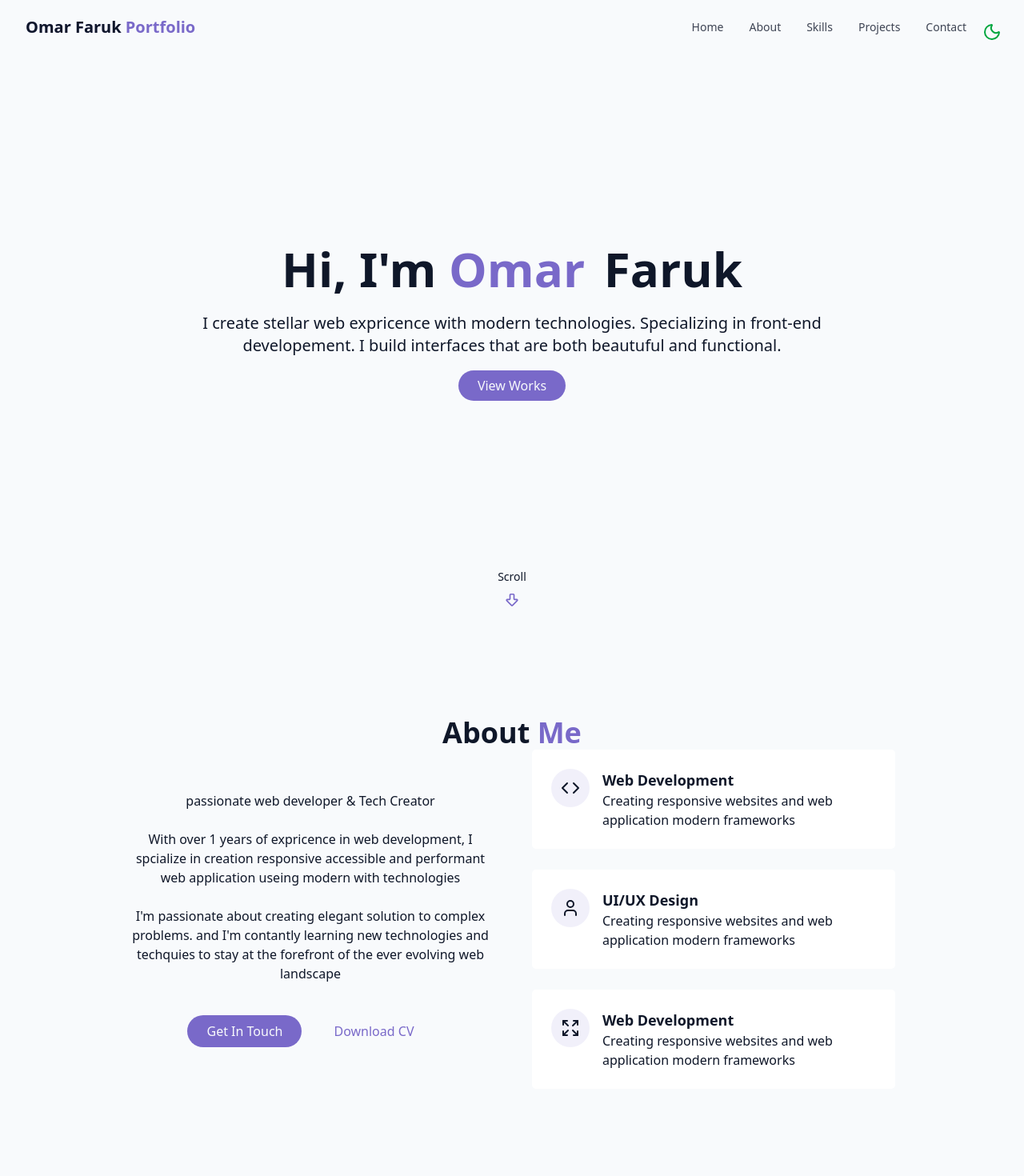
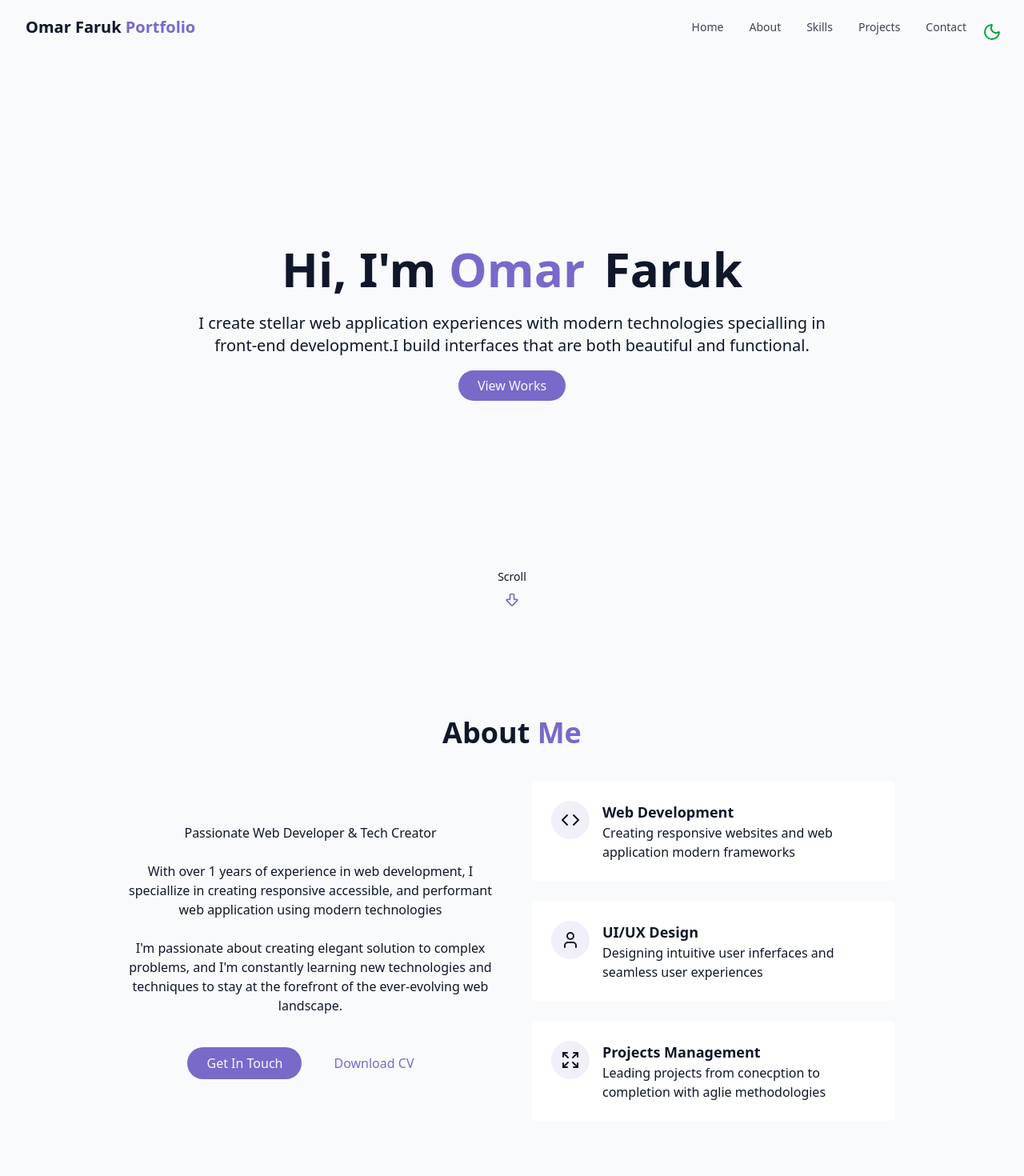
Before and after one commit to Omarfaruk1820/Omar-Faruk-Portfolio, a React (Vite) app: page / in a window 1280 px wide. Shown: the top 1470 px of the page at 80% size. Built offline with nearby package versions, Linux system fonts and the light colour scheme.

Commit message:
add some about section

```diff
--- a/src/Components/AboutSection.jsx
+++ b/src/Components/AboutSection.jsx
@@ -1,32 +1,36 @@
 import { Code, ExpandIcon, User } from "lucide-react";
+import resumeURL from "../assets/Resume/Md.Omar Faruk Resume (1) (1).pdf"
 
 const AboutSection = () => {
   return (
     <section id="about" className="py-24 px-4 relative">
       <div className="container mx-auto max-w-5xl">
-        <h2 className="text-3xl md:text-4xl font-bold md-12 text-center">
+        <h2 className="text-3xl mb-6 md:text-4xl font-bold md-12 text-center">
           About <span className="text-primary">Me</span>
         </h2>
-        <div className="grid grid-col-1 md:grid-cols-2 gap-12 items-center">
+        <div className="grid grid-col-1 md:grid-cols-2 mt-10 gap-12 items-center">
           <div className="space-y-6">
-            <h3> passionate web developer & Tech Creator</h3>
+            <h3> Passionate Web Developer & Tech Creator</h3>
             <p>
-              With over 1 years of expricence in web development, I spcialize in
-              creation responsive accessible and performant web application
-              useing modern with technologies
+              With over 1 years of experience in web development, I speciallize in
+              creating responsive accessible, and performant web application
+              using modern  technologies
             </p>
             <p>
               I'm passionate about creating elegant solution to complex
-              problems. and I'm contantly learning new technologies and
-              techquies to stay at the forefront of the ever evolving web
-              landscape
+              problems, and I'm constantly learning new technologies and
+              techniques to stay at the forefront of the ever-evolving web
+              landscape.
             </p>
             <div className="flex flex-col sm:flex-row gap-4 pt-4 justify-center">
               <a href="#contact" className="cosmic-button">
                 Get In Touch
               </a>
+
               <a
-                href=""
+                href={resumeURL}
+              target="_blank" rel="noopener noreferrer"
+              aria-label="Open resume in a new tab"
                 className=" px-6 py-2 rounded-full border-primary text-primary hover:bg-primary/10 transition-colors duration-300 "
               >
                 Download CV
@@ -52,7 +56,7 @@ const AboutSection = () => {
                 </div>
                 <div className='text-left'>
                     <h1 className='font-semibold text-lg'>UI/UX Design</h1>
-                    <p className='text-muted-foreground'>Creating responsive websites and web application modern frameworks</p>
+                    <p className='text-muted-foreground'>Designing intuitive user inferfaces and seamless user experiences</p>
                 </div>
               </div>
             </div>
@@ -62,8 +66,8 @@ const AboutSection = () => {
                   <ExpandIcon className="h-6 w-6"></ExpandIcon>
                 </div>
                 <div className='text-left'>
-                    <h1 className='font-semibold text-lg'>Web Development</h1>
-                    <p className='text-muted-foreground'>Creating responsive websites and web application modern frameworks</p>
+                    <h1 className='font-semibold text-lg'>Projects Management</h1>
+                    <p className='text-muted-foreground'>Leading projects from conecption to completion with aglie methodologies</p>
                 </div>
               </div>
             </div>
--- a/src/Components/ContactSection.jsx
+++ b/src/Components/ContactSection.jsx
@@ -36,19 +36,21 @@ const ContactSection = () => {
           Get In <span className="text-primary">Touch</span>
         </h1>
         <p className="text-center text-muted-foreground mb-12 max-w-2xl mx-auto">
-          Have a projects in mind or want to collaborate? Feel free to reach
+          Have a project in mind or want to collaborate? Feel free to reach
           out. I'm always open to discussing new opportunities.
         </p>
         <div className="grid grid-cols-1 md:grid-cols-2 gap-12">
           <div className="space-y-8">
-            <h3 className="text-2xl font-semibold mb-6">Contact Information</h3>
+            <h3 className="text-2xl font-semibold mb-6">Contact Information
+
+            </h3>
             <div className="space-y-6 justify-center">
               <div className="flex items-start space-x-4">
                 <div className="p-3 rounded-full bg-primary/10">
                   <Mail className="h-6 w-6 text-primary"></Mail>
                 </div>
                 <div>
-                  <h4 className="font-medium">Email</h4>
+                  <h4 className="font-medium text-start">Email:</h4>
                   <a
                     href="mail to:Omarfarukfci9th@gmail.com"
                     className="text-muted-foreground hover:text-primary transition-colors"
@@ -57,14 +59,15 @@ const ContactSection = () => {
                   </a>
                 </div>
               </div>
+
               <div className="flex items-start space-x-4">
                 <div className="p-3 rounded-full bg-primary/10">
                   <Phone className="h-6 w-6 text-primary"></Phone>
                 </div>
-                <div>
-                  <h4 className="font-medium">Phone Number</h4>
+                <div className=''>
+                  <h4 className="font-medium text-start ">Phone:</h4>
                   <a
-                    href="Phone to:Omarfarukfci9th@gmail.com"
+                    href="01822637989"
                     className="text-muted-foreground hover:text-primary transition-colors"
                   >
                     01822637989
@@ -76,7 +79,7 @@ const ContactSection = () => {
                   <MapPin className="h-6 w-6 text-primary"></MapPin>
                 </div>
                 <div>
-                  <h4 className="font-medium">Location</h4>
+                  <h4 className="font-medium text-start">Location:</h4>
                   <a
                     href="Location:Uttara Dhaka"
                     className="text-muted-foreground hover:text-primary transition-colors"
@@ -107,12 +110,13 @@ const ContactSection = () => {
               </div>
             </div>
           </div>
+          {/* //right side with contact section */}
           <div className="bg-card p-8 rounded-lg shadow-xs">
             <h2 className="text-2xl font-semibold mb-6">Send a Message</h2>
             <form onSubmit={hanldeformSubmit} className="space-y-6">
               <div>
-                <label className="label block text-sm font-medium mb-2">
-                  Name
+                <label className="label block text-start text-sm font-medium mb-2">
+                  Name:
                 </label>
                 <input
                   type="text"
@@ -124,8 +128,8 @@ const ContactSection = () => {
                 />
               </div>
               <div>
-                <label className="label block text-sm font-medium mb-2">
-                  Email
+                <label className="label block  text-start text-sm font-medium mb-2">
+                  Email:
                 </label>
                 <input
                   type="email"
@@ -137,8 +141,8 @@ const ContactSection = () => {
                 />
               </div>
               <div>
-                <label className="label block text-sm font-medium mb-2">
-                  Message
+                <label className="label  text-start block text-sm font-medium mb-2">
+                  Message:
                 </label>
                 <textarea
                   type="text"
--- a/src/Components/HeroSection.jsx
+++ b/src/Components/HeroSection.jsx
@@ -20,9 +20,7 @@ const HeroSection = () => {
             </span>
           </h1>
           <p className="text-lg md:text-xl text-muted-foreground max-2-2xl max-auto opacity-0 animate-fade-in-delay-3">
-            I create stellar web expricence with modern technologies.
-            Specializing in front-end developement. I build interfaces that are
-            both beautuful and functional.
+            I create stellar web application experiences with modern technologies specialling in front-end development.I build interfaces that are both beautiful and functional.
           </p>
           <div className=" mt-4 opacity-0 animate-fade-in-delay-4">
             <a href="#projects" className="cosmic-button">
--- a/src/Components/SkillsSection.jsx
+++ b/src/Components/SkillsSection.jsx
@@ -6,8 +6,9 @@ const skills = [
   { name: "HTML/CSS", level: 95, category: "Frontend" },
   { name: "JavaScript", level: 90, category: "Frontend" },
   { name: "React", level: 90, category: "Frontend" },
+  { name: "Tailwind CSS", level: 90, category: "Frontend" },
   { name: "TypeScript", level: 85, category: "Frontend" },
-  { name: "Tailwind CSS", level: 90, category: "Frontend" },
+
   { name: "Next.js", level: 80, category: "Frontend" },
   // Backend
   { name: "Node.js", level: 80, category: "Backend" },
```
Also changed, not shown: 1 other file (tests, documents, lock files or other folders).
